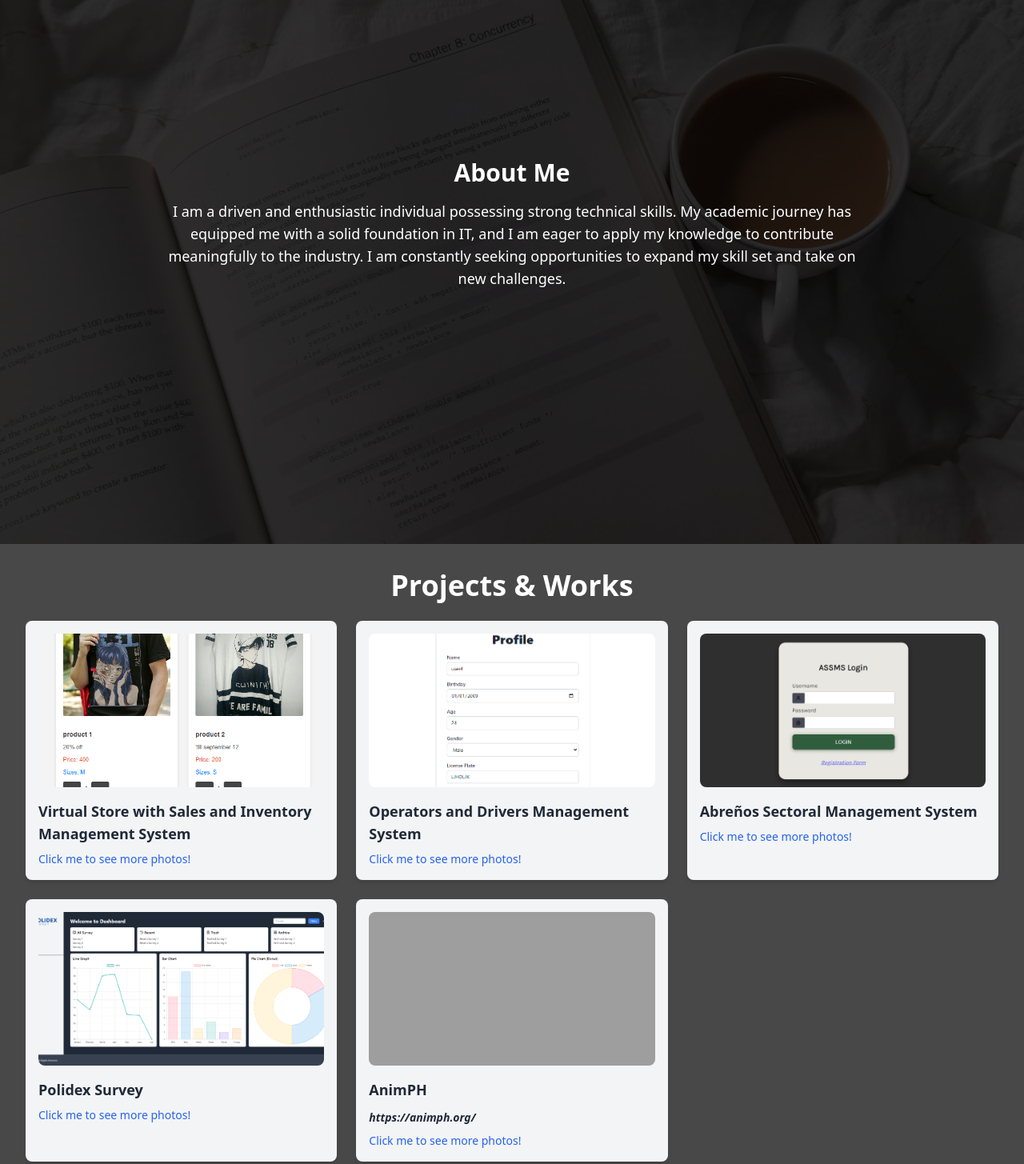
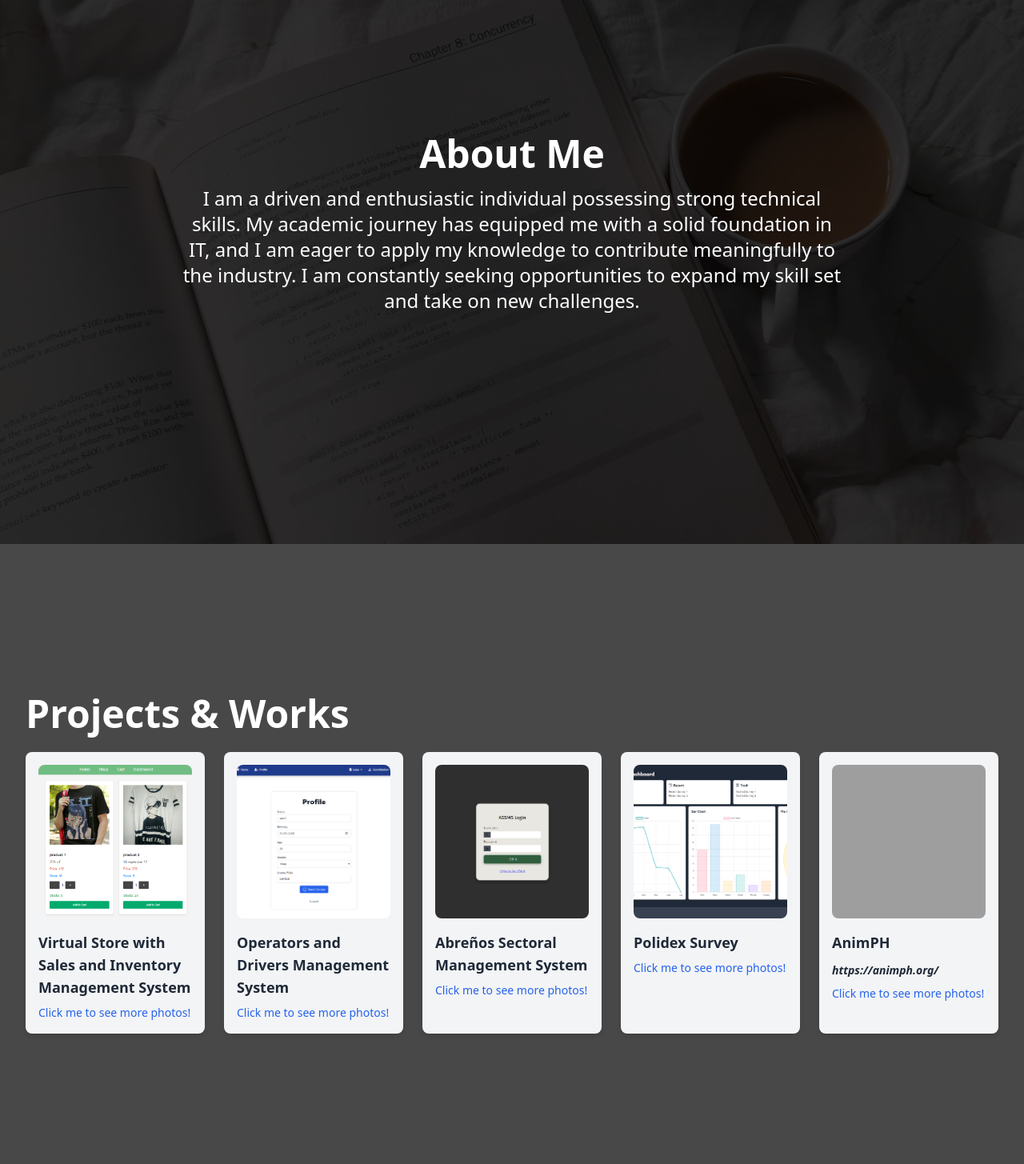
Before and after one commit to celtorano/celine-portfolio, a plain HTML site: page index.html in a window 1280 px wide. Shown: the part 920-2375 px from the top of the page at 80% size. Drawn offline with nearby package versions, Linux system fonts and the light colour scheme; grey boxes are pictures that could not be loaded.

Commit message:
Update index.html

```diff
--- a/index.html
+++ b/index.html
@@ -67,19 +67,18 @@
 
         <section id="about" class="min-h-screen flex flex-col justify-center items-center bg-cover bg-center relative" style="background-image: url('bg-1.jpg');" data-aos="fade-up">
             <div class="absolute inset-0 bg-black opacity-80"></div>
-            <div class="relative z-10 max-w-4xl mx-4 p-4">
-                <h2 class="text-3xl font-bold mb-4 text-white text-center" data-aos="fade-down">About Me</h2>
-                <p class="text-lg text-center text-white" data-aos="fade-up">I am a driven and enthusiastic individual possessing strong technical skills. My academic journey has equipped me with a solid foundation in IT, and I am eager to apply my knowledge to contribute meaningfully to the industry. I am constantly seeking opportunities to expand my skill set and take on new challenges.</p>
+            <div class="relative z-10 max-w-4xl w-full p-4 sm:p-6 lg:p-8">
+                <h2 class="text-3xl sm:text-4xl lg:text-5xl font-bold mb-4 text-white text-center" data-aos="fade-down">About Me</h2>
+                <p class="text-lg sm:text-xl lg:text-2xl text-center text-white" data-aos="fade-up">I am a driven and enthusiastic individual possessing strong technical skills. My academic journey has equipped me with a solid foundation in IT, and I am eager to apply my knowledge to contribute meaningfully to the industry. I am constantly seeking opportunities to expand my skill set and take on new challenges.</p>
             </div>
         </section>
-
 
         <section id="projects" class="min-h-screen flex flex-col justify-center items-center bg-cover bg-center relative" style="background-image: url('projects-background.jpg');">
             <!-- Dark overlay for background image -->
             <div class="absolute inset-0 bg-black opacity-70 z-10"></div>
-            <div class="relative z-20 max-w-8xl w-full p-8 mx-4">
-                <h2 class="text-4xl font-bold mb-6 text-white text-center" data-aos="fade-up" data-aos-delay="100">Projects & Works</h2>
-                <div class="grid grid-cols-1 sm:grid-cols-2 lg:grid-cols-3 gap-6">
+            <div class="relative z-20 max-w-8xl w-full p-4 sm:p-6 lg:p-8 fade-in" data-aos="fade-up">
+                <h2 class="text-3xl sm:text-4xl lg:text-5xl font-bold mb-6 text-white" data-aos="fade-up" data-aos-delay="100">Projects & Works</h2>
+                <div class="grid grid-cols-1 sm:grid-cols-2 lg:grid-cols-3 xl:grid-cols-5 gap-6">
                     <!-- Project 1 -->
                     <div class="bg-gray-100 p-4 rounded-lg shadow-md cursor-pointer" onclick="openModal('modal-project1')" data-aos="fade-up" data-aos-delay="300">
                         <img src="storeBG.png" alt="Project 1" class="w-full h-48 object-cover rounded-lg mb-4">
```
